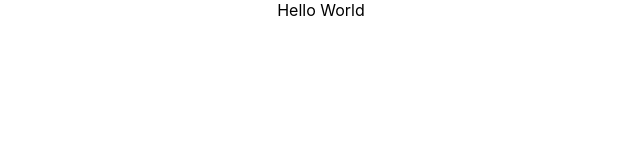
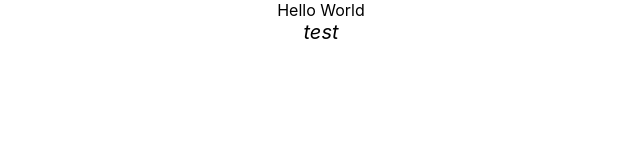
Before and after one commit to memocan40/React-todolist, a React (Create React App) app: page / in a window 1280 px wide. Shown: the top 160 px of the page, without its empty margins (319-959 px from the left). Built offline with nearby package versions, Linux system fonts and the light colour scheme.

Commit message:
addet todo

```diff
--- a/src/App.js
+++ b/src/App.js
@@ -1,13 +1,13 @@
 import {useState} from 'react';
 import './App.css';
-
+import Todo from "./Todo";
 function App() {
   const defaultTodos = ['First To Do', 'Second To Do', 'Third To Do', 'Fourth To Do', 'Fifth To Do', 'Sixth To Do']
   let [todos, setTodos] = useState(defaultTodos)
 
   return (
     <div className="App">
-      Hello World
+      Hello World<Todo/>
     </div>
   );
 }
--- /dev/null
+++ b/src/Todo/index.js
@@ -0,0 +1,11 @@
+import "./style.css";
+
+
+export default function Todo({todotitle}){
+
+
+
+    return(
+        <div className="todo">test{todotitle}</div>
+    )
+}
--- /dev/null
+++ b/src/Todo/style.css
@@ -0,0 +1,5 @@
+.todo{
+    font-size:20px;
+    font-style: italic;
+
+}
```
Also changed, not shown: 2 other files (tests, documents, lock files or other folders).
